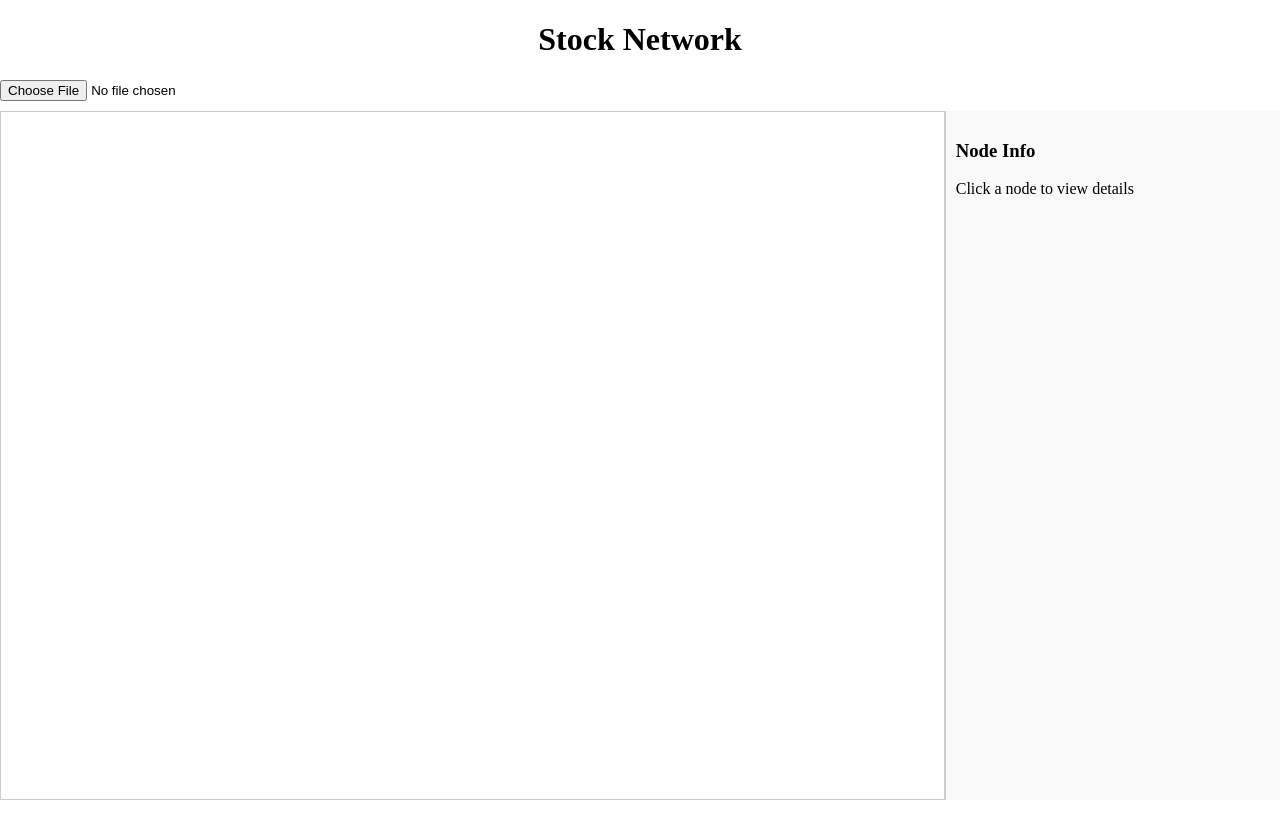
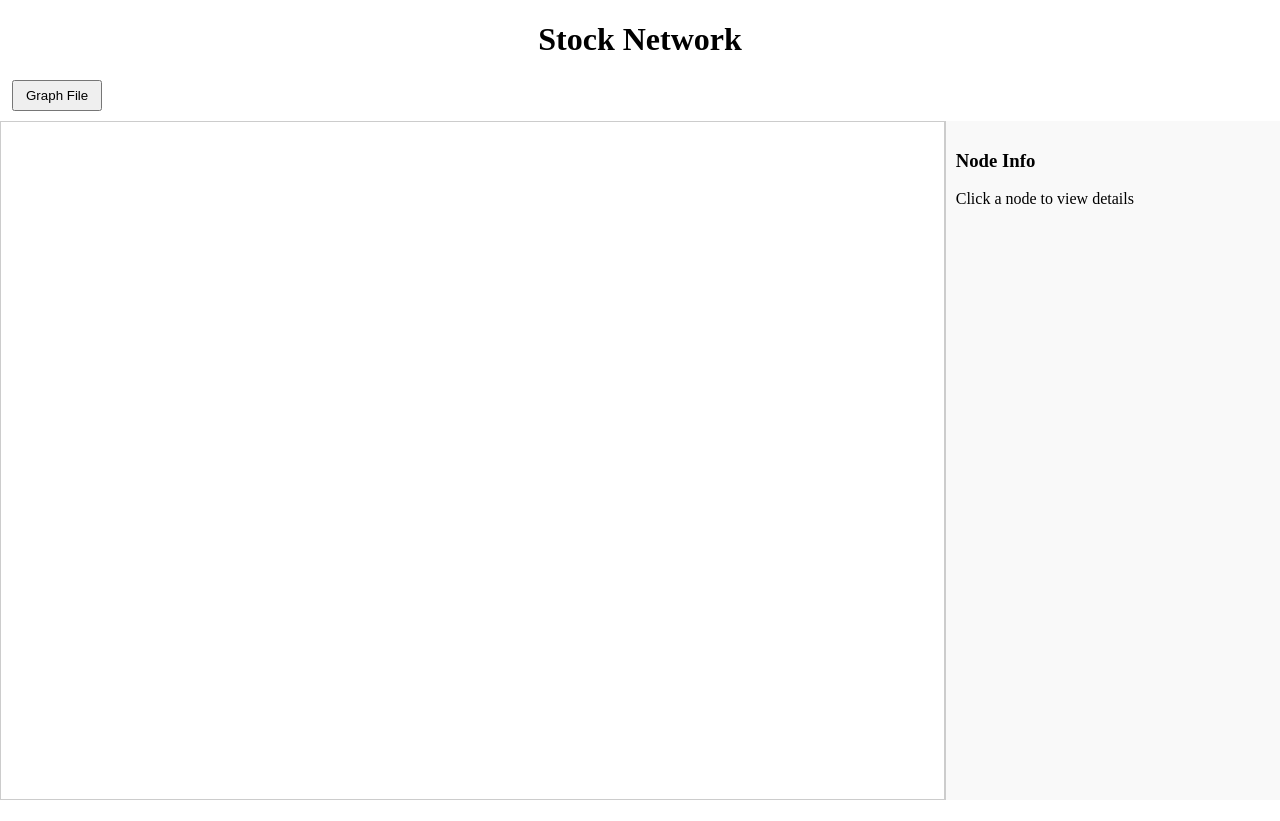
Before and after one commit to sergiubuhatel/ra2, a React (Create React App) app in the folder graph/stock-graph/: page / in a window 1280 px wide. Built offline with nearby package versions, Linux system fonts and the light colour scheme.

Commit message:
Add button

```diff
--- a/graph/stock-graph/src/components/NetworkGraph.js
+++ b/graph/stock-graph/src/components/NetworkGraph.js
@@ -12,11 +12,13 @@ export default function NetworkGraph() {
   const { graph, error } = useGraphLoader(fileContent);
   useSigmaInstance(containerRef, graph, setSelectedNode);
 
+  const fileInputRef = useRef(null);
+
   const handleFileChange = (event) => {
     const file = event.target.files[0];
     if (!file) return;
 
-    setFileName(file.name); // Save filename to state
+    setFileName(file.name);
 
     const reader = new FileReader();
     reader.onload = (e) => {
@@ -31,9 +33,12 @@ export default function NetworkGraph() {
     reader.readAsText(file);
   };
 
+  const openFileDialog = () => {
+    fileInputRef.current?.click();
+  };
+
   return (
     <div style={{ display: "flex", height: "90vh", flexDirection: "column" }}>
-      {/* File input and filename stacked vertically */}
       <div
         style={{
           marginBottom: 10,
@@ -43,15 +48,29 @@ export default function NetworkGraph() {
           width: "max-content",
         }}
       >
+        <button
+          onClick={openFileDialog}
+          style={{ padding: "6px 12px", cursor: "pointer", marginLeft: 12 }}
+        >
+          Graph File
+        </button>
         <input
+          ref={fileInputRef}
           type="file"
           accept=".json"
           onChange={handleFileChange}
-          style={{ display: "block" }}
+          style={{ display: "none" }}
         />
         {fileName && (
-          <div style={{ marginTop: 8, fontSize: "0.9rem", color: "#555" }}>
-            Loaded file: {fileName}
+          <div
+            style={{
+              marginTop: 8,
+              fontSize: "0.9rem",
+              color: "#555",
+              marginLeft: 12,
+            }}
+          >
+            {fileName}
           </div>
         )}
       </div>
```
